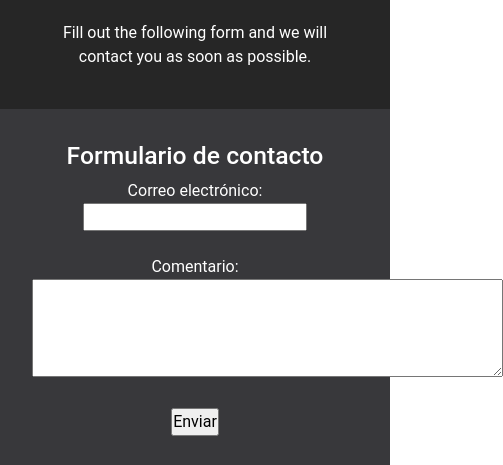
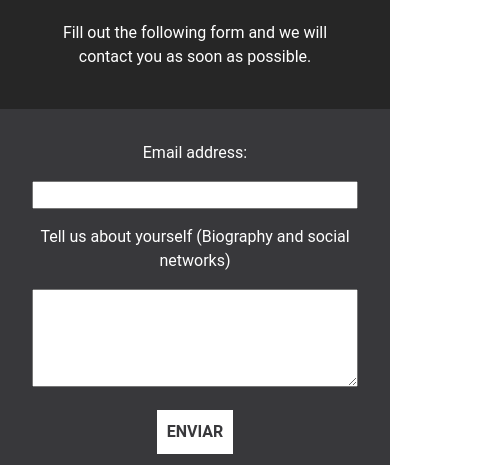
Before and after one commit to matdelongaro/musicstore-matiasdelongaro, a website: page pages/contact.html in a window 390 px wide. Shown: the part 286-751 px from the top of the page, 503 px wide, since content can reach past the window. Drawn offline with nearby package versions, Linux system fonts and the light colour scheme; some packages are replaced by stand-ins of ours; a script that the page names is missing; files whose address does not match are found by name.

Commit message:
responsive

```diff
--- a/css/style.css
+++ b/css/style.css
@@ -3,6 +3,7 @@
     margin: 0;
     box-sizing: border-box;
 }
+
 
 @import url('https://fonts.googleapis.com/css2?family=Roboto:ital,wght@0,100;0,300;0,400;0,500;0,700;0,900;1,100;1,300;1,400;1,500;1,700;1,900&display=swap');
 
@@ -135,7 +136,7 @@ section{
     text-align: center;
 }
 
-button{
+button {
     background-color: rgb(255, 255, 255);
     color: rgb(56, 56, 59);
     border: none;
@@ -149,6 +150,8 @@ button:hover{
     transition: 0.3s;
 
 }
+
+
 
 .pre-footer{
     background-color: rgb(33, 37, 41);
--- a/js/form.js
+++ b/js/form.js
@@ -1,9 +1,16 @@
+let send = document.createElement("button");
+let form = document.querySelector(".formulario")
+send.innerText = "Enviar";
+send.className
 
-let send = document.getElementById("sendMessage")
+form.append(send)
+
+
+
 
   send.addEventListener("click", (send) => {
     const formulario = document.querySelector(".formulario");
-    const formularioSend = document.querySelector(".formulario-enviado")
+    const formularioSend = document.querySelector(".formulario-enviado");
     formulario.style.display = "none";
     formularioSend.style.display = "block";
     send.preventDefault()
@@ -11,7 +18,7 @@ let send = document.getElementById("sendMessage")
     Swal.fire({
         position: "top-center",
         icon: "success",
-        title: "Your work has been saved",
+        title: "Your request was sent successfully",
         showConfirmButton: false,
         timer: 1500
       });
--- a/pages/contact.html
+++ b/pages/contact.html
@@ -4,7 +4,7 @@
     <meta charset="utf-8">
     <meta name="viewport" content="width=device-width, initial-scale=1">
     <title>Contact </title>
-    <link rel="shortcut icon" href="./img/favicon_io/apple-touch-icon.png" type="image/x-icon">
+    <link rel="shortcut icon" href="../img/favicon_io/apple-touch-icon.png" type="image/x-icon">
     <link href="https://cdn.jsdelivr.net/npm/bootstrap@5.3.3/dist/css/bootstrap.min.css" rel="stylesheet" integrity="sha384-QWTKZyjpPEjISv5WaRU9OFeRpok6YctnYmDr5pNlyT2bRjXh0JMhjY6hW+ALEwIH" crossorigin="anonymous">
     <link rel="stylesheet" href="../css/style.css">
     <script src="https://cdn.jsdelivr.net/npm/sweetalert2@11" defer></script>
@@ -19,7 +19,7 @@
 
     <nav class="navbar navbar-expand-lg bg-black" id="nav">
         <div class="container-fluid">
-          <a class="navbar-brand text-white" href="#"><img src="../img/favicon_io/android-chrome-192x192.png" alt="" class="logo">Music Store</a>
+          <a href="../index.html"  class="navbar-brand text-white" href="#"><img src="../img/favicon_io/android-chrome-192x192.png" alt="" class="logo">Music Store</a>
           <button class="navbar-toggler text-white" type="button" data-bs-toggle="collapse" data-bs-target="#navbarSupportedContent" aria-controls="navbarSupportedContent" aria-expanded="false" aria-label="Toggle navigation" id="buttonNav">
             <span class="navbar-toggler-icon"></span>
           </button>
@@ -62,15 +62,15 @@
 
       </header>
       <div class="formulario">
-        <h2>Formulario de contacto</h2>
-        <form action="procesar_formulario.php" method="POST">
-        <label for="email">Correo electrónico:</label><br>
-        <input type="email" id="email" name="email" required><br><br>
 
-        <label for="comentario">Comentario:</label><br>
-        <textarea id="comentario" name="comentario" rows="4" cols="50" required></textarea><br><br>
+        <form method="POST">
+        <label for="email" class="w-100">Email address: </label>
+        <input type="email" id="email" name="email" class="w-100 my-3" required id="email">
 
-        <input type="submit" value="Enviar" id="sendMessage">
+        <label for="comentario" class="w-100" id="commentary">Tell us about yourself (Biography and social networks) </label>
+        <textarea id="comentario" name="comentario" rows="4" cols="50" class="w-100 my-3" required ></textarea>
+
+
       </div>
       <div class="formulario-enviado">
         <div class="icon-send my-5">
@@ -79,7 +79,7 @@
             <path d="M16 12.5a3.5 3.5 0 1 1-7 0 3.5 3.5 0 0 1 7 0m-1.993-1.679a.5.5 0 0 0-.686.172l-1.17 1.95-.547-.547a.5.5 0 0 0-.708.708l.774.773a.75.75 0 0 0 1.174-.144l1.335-2.226a.5.5 0 0 0-.172-.686"/>
           </svg>
         </div>
-        <p>Su solicitud fue enviada con exito, pronto nos pondremos en contacto con usted. Muchas Gracias!</p>
+        <p>Your request was sent successfully, we will contact you soon. Thank you so much!</p>
 
       </div>
 
```
Also changed, not shown: index.html (+2 -1 lines).
